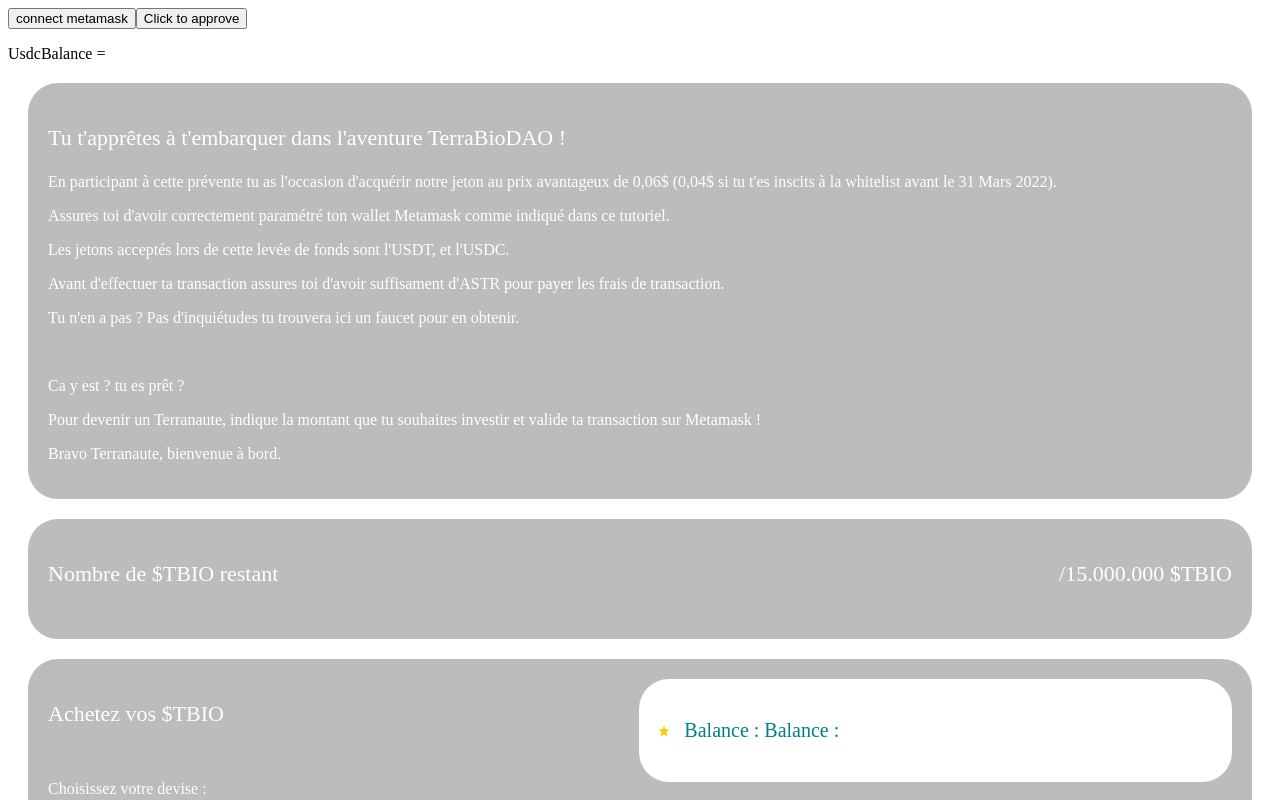
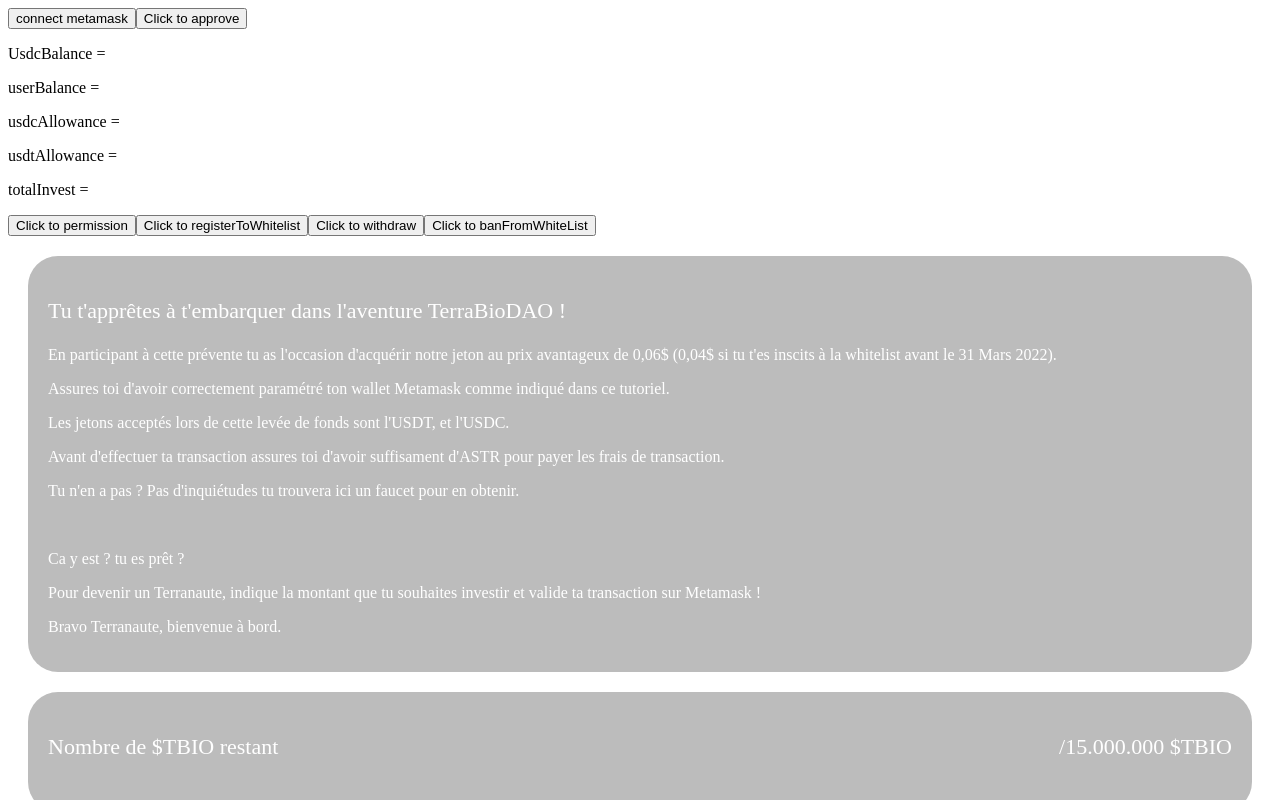
Before and after one commit to Benmissi-A/Approve-test, a React (Create React App) app: page / in a window 1280 px wide. Shown: the top 800 px of the page. Built offline with nearby package versions, Linux system fonts and the light colour scheme.

Commit message:
clean some code

```diff
--- a/src/App.js
+++ b/src/App.js
@@ -46,8 +46,7 @@
     permission,
     withdraw,
     registerToWhitelist,
-    banFromWhiteList,
-    allowanceUsdt } =
+    banFromWhiteList } =
     useContext(MetamaskContext);
 
   // const [userBalance, setUserbalance] = useState(null);
@@ -99,6 +98,14 @@
           <button onClick={handleClickBuy}>Click to buy</button>
           )}
           <p>UsdcBalance = {usdcBalance}</p>
+          <p>userBalance = {userBalance}</p>
+          <p>usdcAllowance = {usdcAllowance}</p>
+          <p>usdtAllowance = {usdtAllowance}</p>
+          <p>totalInvest = {totalInvest}</p>
+          <button onClick={permission}>Click to permission</button>
+          <button onClick={registerToWhitelist}>Click to registerToWhitelist</button>
+          <button onClick={withdraw}>Click to withdraw</button>
+          <button onClick={banFromWhiteList}>Click to banFromWhiteList</button>
       </div>
       <Box p="20px" bg="rgba(79,79,79,0.38)" borderRadius="30" m="20px">
         <Text fontSize={22} fontWeight="extrabold" color="#fff">
--- a/src/hook/connectMetamask.js
+++ b/src/hook/connectMetamask.js
@@ -14,7 +14,7 @@
   const [defaultAccount, setDefaultAccount] = useState(null);
   const [userBalance, setUserbalance] = useState(null);
   //const [connectButtonText, setConnectButtonText] = useState(null)
-  const [signer, setSigner] = useState(null);
+  //const [signer, setSigner] = useState(null);
   const [usdcContract, setUsdcContract] = useState(null);
   const [usdtContract, setUsdtContract] = useState(null);
   const [presaleContract, setPresaleContract] = useState(null);
@@ -45,21 +45,20 @@
   };
 
   const updateEthers = () => {
-    let tempProvider = new ethers.providers.Web3Provider(window.ethereum);
-    let tempSigner = tempProvider.getSigner();
+    const tempProvider = new ethers.providers.Web3Provider(window.ethereum);
+    const tempSigner = tempProvider.getSigner();
 
     console.log("contractSigner", tempSigner);
-    let UsdcContract = new ethers.Contract(UsdcAddress, UsdcAbi, tempSigner);
+    const UsdcContract = new ethers.Contract(UsdcAddress, UsdcAbi, tempSigner);
     setUsdcContract(UsdcContract);
-    let UsdtContract = new ethers.Contract(UsdtAddress, UsdtAbi, tempSigner);
+    const UsdtContract = new ethers.Contract(UsdtAddress, UsdtAbi, tempSigner);
     setUsdtContract(UsdtContract);
-    let PresaleContract = new ethers.Contract(
+    const PresaleContract = new ethers.Contract(
       TerrabioDAOPresaleAddress,
       TerrabioDAOPresaleAbi,
       tempSigner
     );
     setPresaleContract(PresaleContract);
-    setSigner(tempSigner);
   };
 
   // USD FUNCTIONS
@@ -68,8 +67,6 @@
       nb === 0
         ? await usdcContract.approve(TerrabioDAOPresaleAddress, amount)
         : await usdtContract.approve(TerrabioDAOPresaleAddress, amount);
-
-      console.log(window.etherum);
     } catch (e) {
       console.log(e);
       setErrorMessage(e.data.message);
@@ -77,39 +74,39 @@
   };
   const balanceOfUsdc = async (address) => {
     const tx = await usdcContract.balanceOf(address);
-    setUsdcBalance(Number(ethers.utils.formatUnits(tx.toString(),6)));
+    setUsdcBalance(Number(ethers.utils.formatUnits(tx.toString(), 6)));
     console.log("tx Usdc", tx);
   };
   const balanceOfUsdt = async (address) => {
     const tx = await usdtContract.balanceOf(address);
-    setUsdtBalance(Number(ethers.utils.formatUnits(tx.toString(),6)));
+    setUsdtBalance(Number(ethers.utils.formatUnits(tx.toString(), 6)));
     console.log("tx Usdt", tx);
   };
   const allowanceUsdc = async (address) => {
-    const tx = await usdcContract.allowance(address,TerrabioDAOPresaleAddress);
-    setUsdcAllowance(Number(ethers.utils.formatUnits(tx.toString(),6)));
+    const tx = await usdcContract.allowance(address, TerrabioDAOPresaleAddress);
+    setUsdcAllowance(Number(ethers.utils.formatUnits(tx.toString(), 6)));
   };
   const allowanceUsdt = async (address) => {
-    const tx = await usdtContract.allowance(address,TerrabioDAOPresaleAddress);
-    setUsdtAllowance(Number(ethers.utils.formatUnits(tx.toString(),6)));
+    const tx = await usdtContract.allowance(address, TerrabioDAOPresaleAddress);
+    setUsdtAllowance(Number(ethers.utils.formatUnits(tx.toString(), 6)));
   };
   //PRESALE FUNCTIONS
 
   const getTbioBalance = async (address) => {
     const tx = await presaleContract.getUserBalance(address);
-    setTbioBalance(Number(ethers.utils.formatUnits(tx.toString(),18)) )
+    setTbioBalance(Number(ethers.utils.formatUnits(tx.toString(), 18)));
   };
   const getTotalSupply = async () => {
-    const tx  = await presaleContract.totalSupply();
-    setTotaSupply(Number(ethers.utils.formatUnits(tx.toString(),18)))
+    const tx = await presaleContract.totalSupply();
+    setTotaSupply(Number(ethers.utils.formatUnits(tx.toString(), 18)));
   };
   const getUserInvestBalance = async (address) => {
-    const tx = await presaleContract.getUserInvestBalance(address)
-    setUserInvestBalance(Number(ethers.utils.formatUnits(tx.toString(),6)))
-  }
+    const tx = await presaleContract.getUserInvestBalance(address);
+    setUserInvestBalance(Number(ethers.utils.formatUnits(tx.toString(), 6)));
+  };
   const getTotalInvest = async () => {
     const tx = await presaleContract.totalInvest();
-    setTotalInvest(Number(ethers.utils.formatUnits(tx.toString(),6)))
+    setTotalInvest(Number(ethers.utils.formatUnits(tx.toString(), 6)));
   };
   const deposit = async (amount, nb) => {
     await presaleContract.buyTbio(amount, nb);
@@ -128,8 +125,6 @@
     await presaleContract.banFromWhiteList(address);
   };
 
-
-
   const getUserBalance = (address) => {
     window.ethereum
       .request({ method: "eth_getBalance", params: [address, "latest"] })
@@ -139,38 +134,33 @@
   };
 
   useEffect(() => {
-   if (defaultAccount && usdcContract && usdtContract && presaleContract){
+    if (defaultAccount && usdcContract && usdtContract && presaleContract) {
       console.log("defaultAccount: ", defaultAccount);
       balanceOfUsdc(defaultAccount);
       console.log("usdc: ", usdcBalance);
       balanceOfUsdt(defaultAccount);
       console.log("usdt: ", usdtBalance);
 
-      allowanceUsdc(defaultAccount)
+      allowanceUsdc(defaultAccount);
       console.log("usdcAllowance: ", usdcAllowance);
-    allowanceUsdt(defaultAccount)
+      allowanceUsdt(defaultAccount);
       console.log("usdtAllowance: ", usdtAllowance);
 
-    getTbioBalance(defaultAccount)
+      getTbioBalance(defaultAccount);
       console.log("tbioBalance: ", tbioBalance);
 
-    getTotalInvest()
+      getTotalInvest();
       console.log("totalInvest: ", totalInvest);
 
-    getTotalSupply()
+      getTotalSupply();
       console.log("totalSupply: ", totalSupply);
-    getUserInvestBalance(defaultAccount)
+      getUserInvestBalance(defaultAccount);
+
       console.log("userInvestBalance: ", userInvestBalance);
+      console.log("error", errorMessage);
       //   console.log("finish");
     }
-  },[usdcContract]);
-  //   setUsdcBalance(res)
-  //   console.log('usdcBalance: ',res)
-  // },[usdcContract])
-  // useEffect(()=>{
-  //   let res = balanceOfUsdt(defaultAccount)
-  //   setUsdtBalance(ethers.utils.formatUnits(res, 6))
-  //   console.log('usdtBalance:',usdcBalance)
+  });
 
   return (
     <MetamaskContext.Provider
```
Also changed, not shown: src/hook/connectContract.js (deleted, +0 -73 lines). Lines whose indentation alone changed are shown as unchanged.
